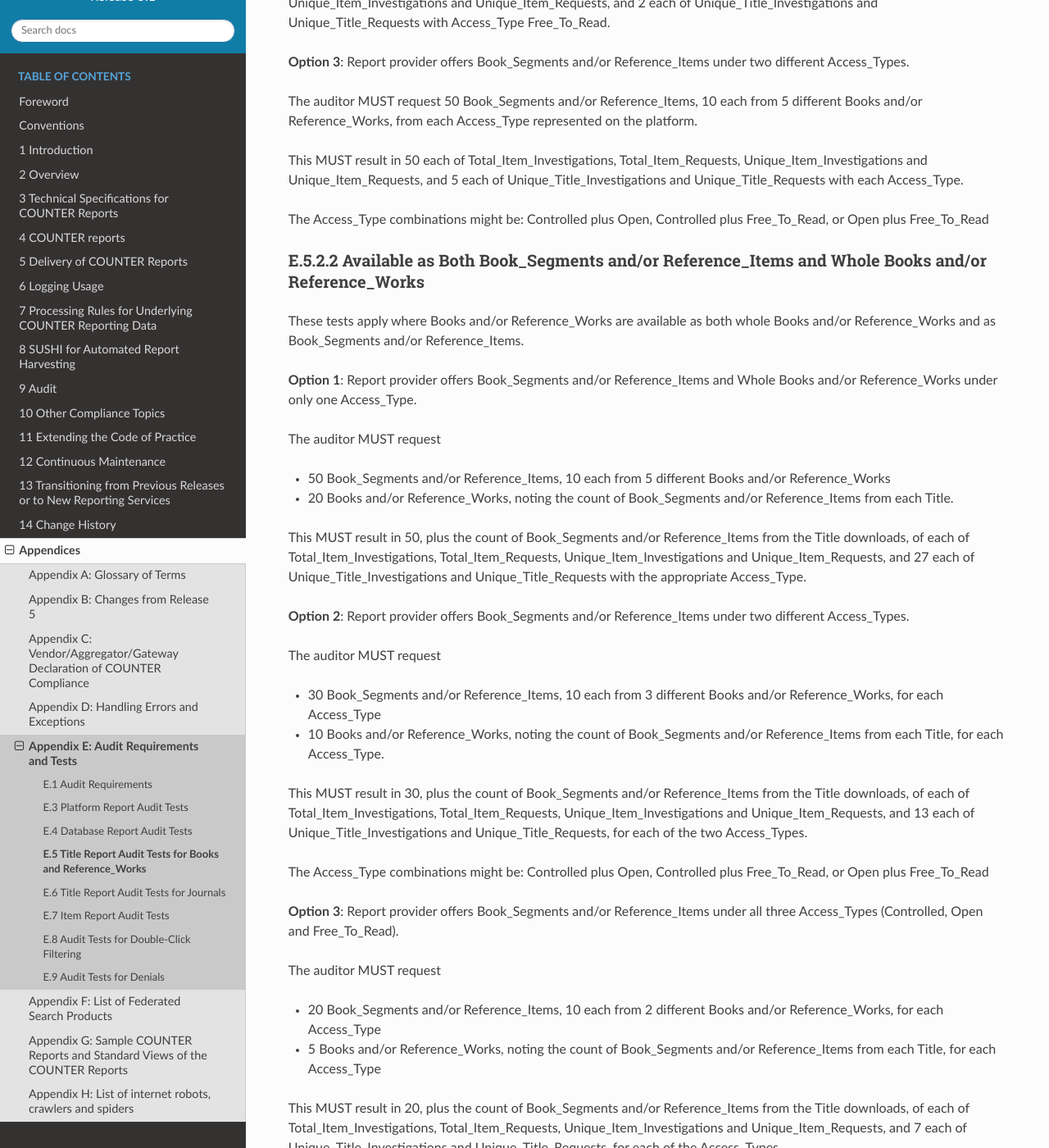
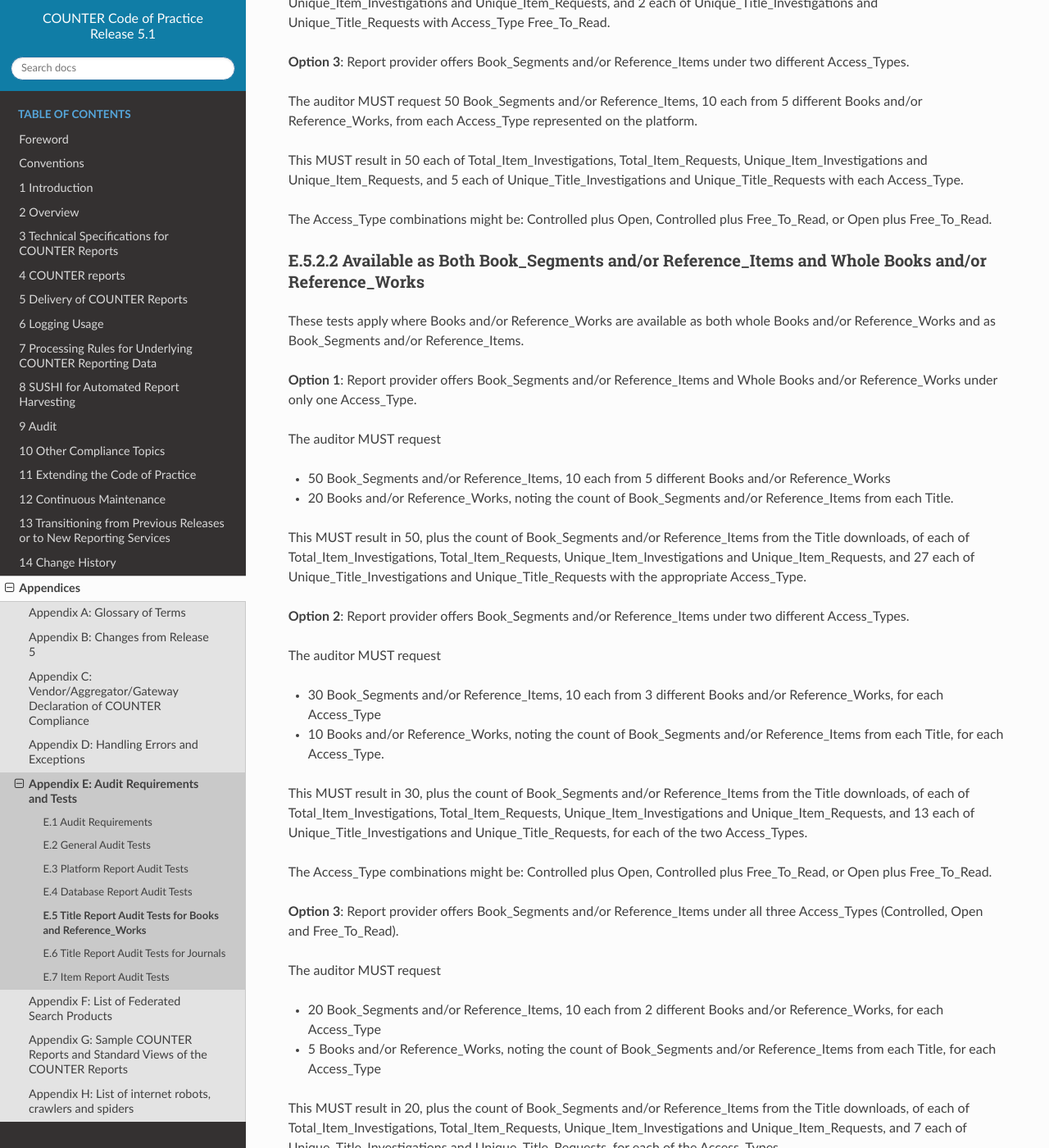
Before and after one commit to Project-Counter/cop5, a Sphinx documentation site: the page built from source/appendices/e-audit-requirements-and-tests/05-tr-book-tests.rst, in a window 1280 px wide and 1400 px high, scrolled down 2178 px. Shown: the whole window at 82% size. Built offline with Sphinx 7.4.7 and the Read the Docs theme 2.0.0, drawn with Linux system fonts in a browser that asks for light colours; pages that are not in the unit, such as notebooks, are missing from menus; some of the changed text lies outside the part shown.

Commit message:
Fix structure and formatting

```diff
--- a/source/appendices/e-audit-requirements-and-tests/02-general-tests.rst
+++ b/source/appendices/e-audit-requirements-and-tests/02-general-tests.rst
@@ -13,7 +13,7 @@ E.2.1 Validation Tool
 
 Once reports are available for testing (i.e. up to 28 days after the end of the seeding month), auditors MUST run the COUNTER Reports and Standard Views of COUNTER Reports that are within the scope of the audit through the Validation Tool. This test must include all attributes report providers are required to support, including attributes that are included only if called for.
 
-Where report providers have elected to follow the pre-flight preparation step outlined in Section 9 of the Code of Practice, this audit test should not result in any errors.
+Where report providers have elected to follow the pre-flight preparation step outlined in :numref:`audit` of the Code of Practice, this audit test should not result in any errors.
 
 
 E.2.2 SUSHI Endpoints
--- a/source/appendices/e-audit-requirements-and-tests/03-pr-tests.rst
+++ b/source/appendices/e-audit-requirements-and-tests/03-pr-tests.rst
@@ -15,7 +15,7 @@ Platform Report tests apply to all Host_Types.
 
 
 E.3.1 Searches_Platform
-"""""""""""""""""""""""""
+"""""""""""""""""""""""
 
 **Option 1**: Platform has multiple databases and the user can search the whole platform, multiple selected databases, or a single database.
 
--- a/source/appendices/e-audit-requirements-and-tests/05-tr-book-tests.rst
+++ b/source/appendices/e-audit-requirements-and-tests/05-tr-book-tests.rst
@@ -71,7 +71,7 @@ The auditor MUST request 50 Book_Segments and/or Reference_Items, 10 each from 5
 
 This MUST result in 50 each of Total_Item_Investigations, Total_Item_Requests, Unique_Item_Investigations and Unique_Item_Requests, and 5 each of Unique_Title_Investigations and Unique_Title_Requests with each Access_Type.
 
-The Access_Type combinations might be: Controlled plus Open, Controlled plus Free_To_Read, or Open plus Free_To_Read
+The Access_Type combinations might be: Controlled plus Open, Controlled plus Free_To_Read, or Open plus Free_To_Read.
 
 
 E.5.2.2 Available as Both Book_Segments and/or Reference_Items and Whole Books and/or Reference_Works
@@ -97,7 +97,7 @@ The auditor MUST request
 
 This MUST result in 30, plus the count of Book_Segments and/or Reference_Items from the Title downloads, of each of Total_Item_Investigations, Total_Item_Requests, Unique_Item_Investigations and Unique_Item_Requests, and 13 each of Unique_Title_Investigations and Unique_Title_Requests, for each of the two Access_Types.
 
-The Access_Type combinations might be: Controlled plus Open, Controlled plus Free_To_Read, or Open plus Free_To_Read
+The Access_Type combinations might be: Controlled plus Open, Controlled plus Free_To_Read, or Open plus Free_To_Read.
 
 **Option 3**: Report provider offers Book_Segments and/or Reference_Items under all three Access_Types (Controlled, Open and Free_To_Read).
 
@@ -130,7 +130,7 @@ This MUST result in 25 each of Total_Item_Investigations, Total_Item_Requests, U
 
 Where there are fewer than the required number of Books and/or Reference_Works under an Access_Type, the auditor MUST test every item with that Access_Type.
 
-The Access_Type combinations might be: Controlled plus Open, Controlled plus Free_To_Read, or Open plus Free_To_Read
+The Access_Type combinations might be: Controlled plus Open, Controlled plus Free_To_Read, or Open plus Free_To_Read.
 
 **Option 3**: Report provider offers Books and/or Reference_Works, without Book_Segments and/or Reference_Items, under all three Access_Types (Controlled, Open and Free_To_Read).
 
--- a/source/appendices/e-audit-requirements-and-tests/06-tr-journal-tests.rst
+++ b/source/appendices/e-audit-requirements-and-tests/06-tr-journal-tests.rst
@@ -33,7 +33,7 @@ The auditor MUST request 50 journal articles with each Access_Type.
 
 This MUST result in 50 each of Total_Item_Investigations, Total_Item_Requests, Unique_Item_Investigations and Unique_Item_Requests with each Access_Type.
 
-The Access_Type combinations might be: Controlled plus Open, Controlled plus Free_To_Read, or Open plus Free_To_Read
+The Access_Type combinations might be: Controlled plus Open, Controlled plus Free_To_Read, or Open plus Free_To_Read.
 
 **Option 3**: Report provider offers Controlled, Open and Free_To_Read journal articles.
 
--- a/source/appendices/e-audit-requirements-and-tests/index.rst
+++ b/source/appendices/e-audit-requirements-and-tests/index.rst
@@ -15,11 +15,9 @@ Note: The main Code of Practice document takes precedence in the case of any con
    :maxdepth: 4
 
    01-audit-requirements
-   02-audit-tests
+   02-general-tests
    03-pr-tests
    04-dr-tests
    05-tr-book-tests
    06-tr-journal-tests
    07-ir-tests
-   08-double-click-tests
-   09-denials-tests
```
Also changed, not shown: other parts of source/appendices/e-audit-requirements-and-tests/02-general-tests.rst (+1 -1 lines), other parts of source/appendices/e-audit-requirements-and-tests/03-pr-tests.rst (+1 -3 lines), source/appendices/e-audit-requirements-and-tests/08-double-click-tests.rst (deleted, +0 -17 lines), source/appendices/e-audit-requirements-and-tests/09-denials-tests.rst (deleted, +0 -40 lines).
